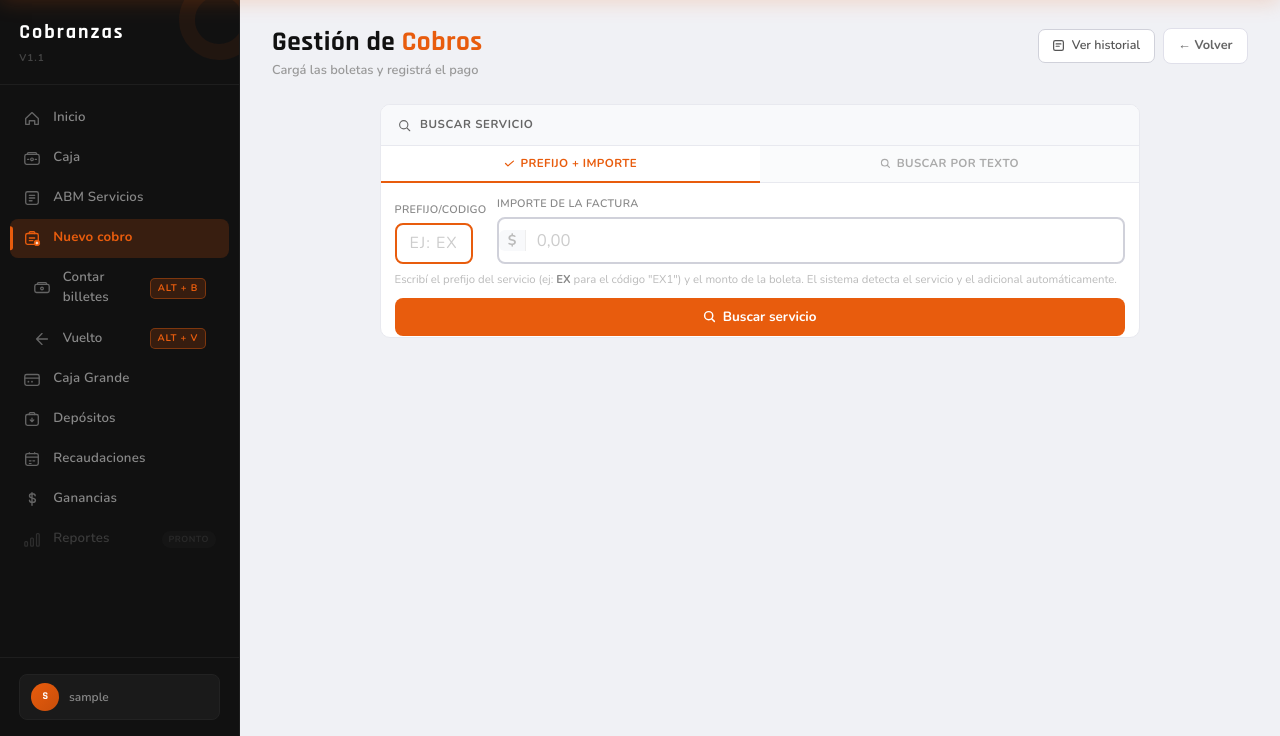
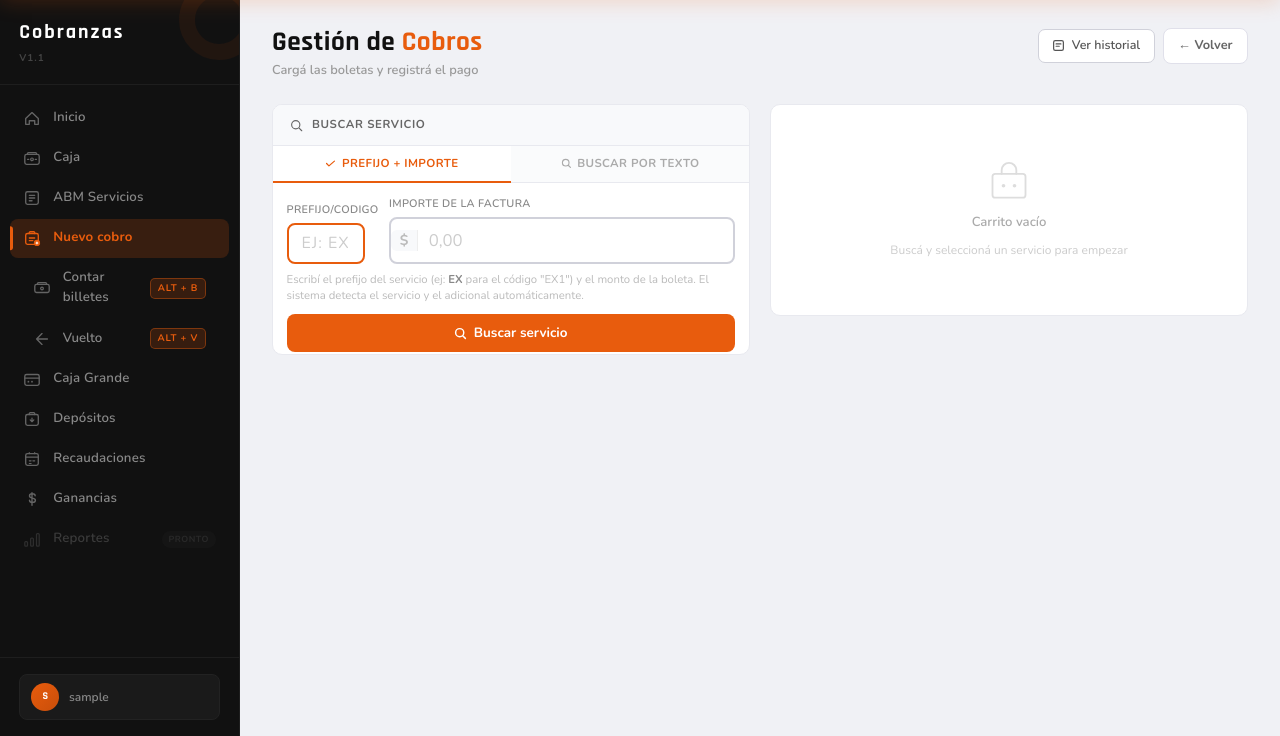
Before and after one commit to Kairos-Software/sistema-kairos, a Django app: page /cobranzas/cobros/ in a window 1280 px wide. Shown: the part 64-800 px from the top of the page. Run offline with Django 5.2, Linux system fonts and the light colour scheme; the visitor is signed in with stand-in values (Sample User, id 1); data that the repository does not hold is empty; some libraries are stand-ins or nearby versions.

Commit message:
editar ingreso 2

```diff
--- a/areas/cobranzas/static/cobranzas/css/gestion_cobros.css
+++ b/areas/cobranzas/static/cobranzas/css/gestion_cobros.css
@@ -13,16 +13,11 @@
     margin-inline: auto;
 }
 
-/* Antes de agregar la primera boleta no mostramos un carrito vacío que
-   desperdicie media pantalla: el buscador queda centrado y más cómodo. */
-.cobro-layout.cobro-layout--vacio {
-    grid-template-columns: minmax(0, 760px);
-    justify-content: center;
-}
-.cobro-layout--vacio .cobro-panel-carrito { display: none; }
-
+/* En escritorio conservamos siempre las dos columnas: búsqueda a la
+   izquierda y estado del cobro a la derecha. En anchos menores se apilan. */
 @media (max-width: 1180px) {
     .cobro-layout { grid-template-columns: 1fr; }
+    .cobro-layout--vacio .cobro-panel-carrito { display: none; }
 }
 
 /* ── Paneles base ── */
@@ -1252,9 +1247,14 @@
     margin-top: .75rem;
 }
 
-/* El importe ya está visible y editable en el buscador superior. Evitamos
-   repetir el mismo dato en un segundo campo de solo lectura. */
-#smartResultado .cobro-field-full { display: none; }
+/* En PC mantenemos el resumen de importe de la composición original para
+   poder verificarlo antes de agregar la boleta. En pantallas angostas se
+   omite porque el mismo valor ya está visible en el buscador superior. */
+#smartResultado .cobro-field-full { display: block; }
+
+@media (max-width: 1180px) {
+    #smartResultado .cobro-field-full { display: none; }
+}
 
 /* Ajustes finales del flujo operativo en celulares. Se ubican después de
    los estilos del buscador inteligente para asegurar la cascada correcta. */
--- a/areas/cobranzas/static/cobranzas/js/gestion_cobros.js
+++ b/areas/cobranzas/static/cobranzas/js/gestion_cobros.js
@@ -243,6 +243,7 @@ elSmartImporte.addEventListener('input', () => {
 
 // Botón buscar
 document.getElementById('btnSmartBuscar').addEventListener('click', async () => {
+    ocultarDropdownPrefijos();
     smartOcultarError();
     smartLimpiarResultado();
 
--- a/areas/cobranzas/templates/cobranzas/gestion_cobros.html
+++ b/areas/cobranzas/templates/cobranzas/gestion_cobros.html
@@ -5,7 +5,7 @@
 
 {% block extra_css %}
 {{ block.super }}
-<link rel="stylesheet" href="{% static 'cobranzas/css/gestion_cobros.css' %}?v=20260825-1">
+<link rel="stylesheet" href="{% static 'cobranzas/css/gestion_cobros.css' %}?v=20260825-3">
 {% endblock %}
 
 {% block cobranzas_content %}
@@ -414,7 +414,7 @@
 
 {% block extra_js %}
 {{ block.super }}
-<script src="{% static 'cobranzas/js/gestion_cobros.js' %}?v=20260825-1"></script>
+<script src="{% static 'cobranzas/js/gestion_cobros.js' %}?v=20260825-3"></script>
 <script>
     window.cobroBuscarUrl    = "{% url 'cobranzas:cobro_buscar_servicio' %}";
     window.cobroConfirmarUrl = "{% url 'cobranzas:cobro_confirmar' %}";
```
